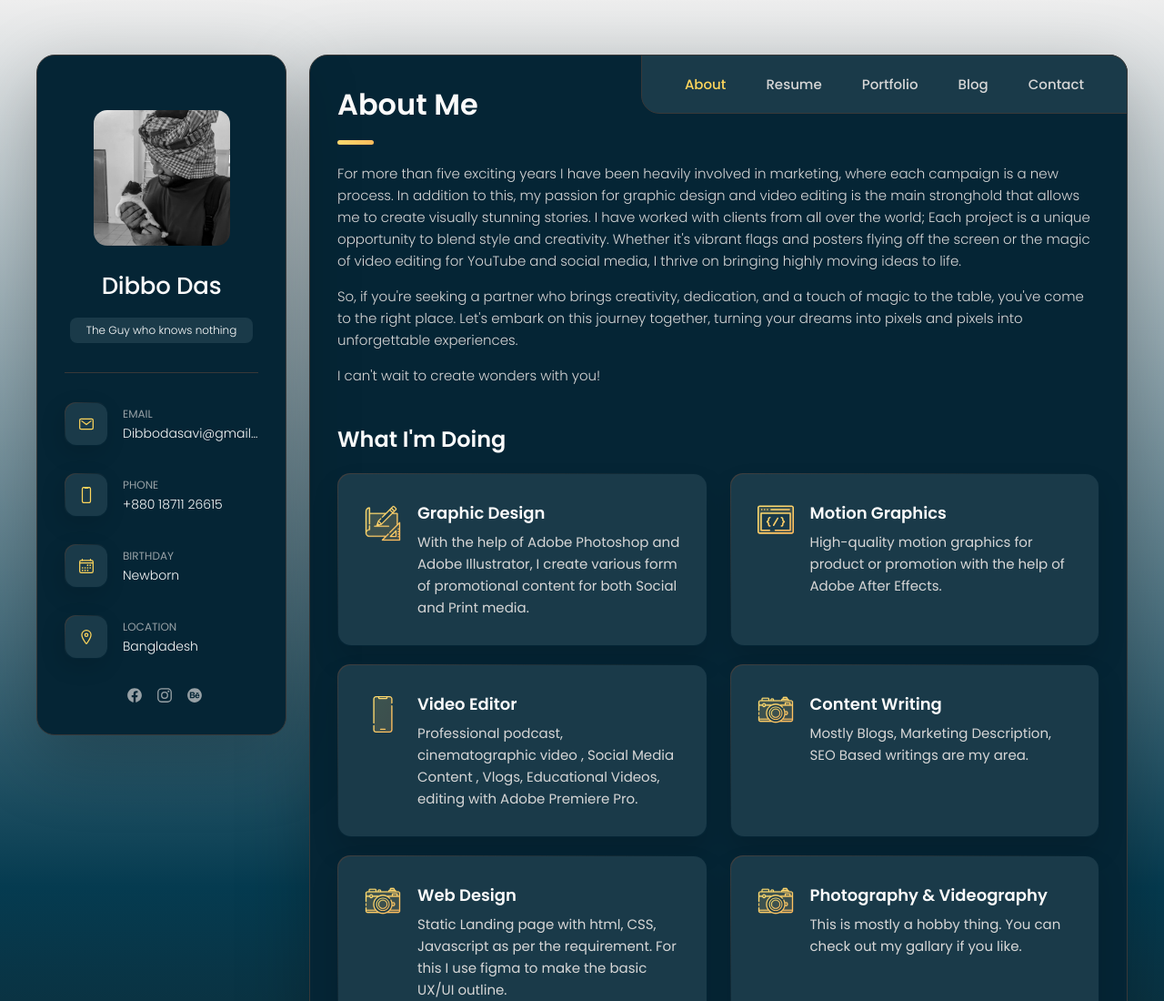
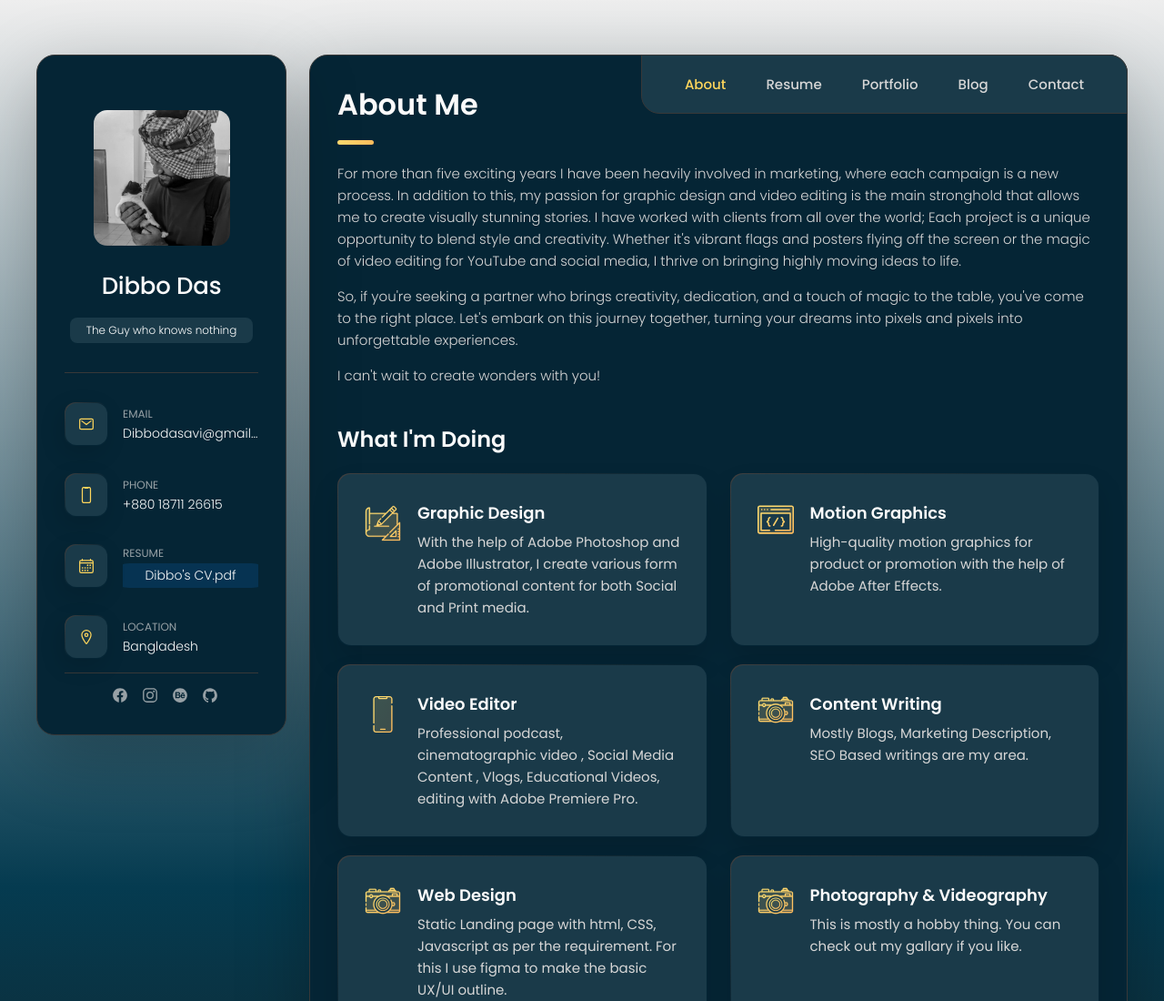
Before and after one commit to Dibbodasavi/kakarottosaitma, a plain HTML site: page index.html in a window 1280 px wide. Shown: the top 1100 px of the page at 91% size. Drawn offline with nearby package versions, Linux system fonts and the light colour scheme.

Commit message:
Fixed Link isues

```diff
--- a/assets/css/style.css
+++ b/assets/css/style.css
@@ -449,9 +449,23 @@ main {
   margin-bottom: 2px;
 }
 
-.contact-info :is(.contact-link, time, address) {
+.contact-info :is(.contact-link, time, address, ) {
   color: var(--white-2);
   font-size: var(--fs-7);
+}
+
+#Resume {
+  color: var(--white-2);
+  background-color: rgb(6, 51, 82);
+  border-radius: 5%;
+  padding-top: 2%;
+  padding-bottom: 2%;
+  text-align: center;
+}
+
+#Resume:hover {
+  color: var(--orange-yellow-crayola);
+  background-color: rgba(7, 70, 80, 0.821);
 }
 
 .contact-info address {
@@ -473,7 +487,7 @@ main {
 }
 
 .social-item .social-link:hover {
-  color: var(--light-gray);
+  color: var(--orange-yellow-crayola);
 }
 
 /*-----------------------------------*\
@@ -2014,7 +2028,7 @@ textarea.form-input::-webkit-resizer {
 
   .separator:last-of-type {
     margin: 15px 0;
-    opacity: 0;
+    opacity: 100;
   }
 
   .social-list {
--- a/index.html
+++ b/index.html
@@ -102,9 +102,16 @@
               </div>
 
               <div class="contact-info">
-                <p class="contact-title">Birthday</p>
+                <p class="contact-title">Resume</p>
 
-                <time datetime="1982-06-23">Newborn</time>
+                <a
+                  href="https://drive.google.com/file/d/1XXlybPVpCJgMgiKLU4IHL5ScYQvyL1Jk/view?usp=sharing"
+                  class="contact-link"
+                  id="Resume"
+                >
+                  Dibbo's CV.pdf
+                </a>
+                <a href=""></a>
               </div>
             </li>
 
@@ -146,6 +153,11 @@
             <li class="social-item">
               <a href="https://www.behance.net/dibbodasavi" class="social-link">
                 <ion-icon name="logo-behance"></ion-icon>
+              </a>
+            </li>
+            <li class="social-item">
+              <a href="https://github.com/Dibbodasavi" class="social-link">
+                <ion-icon name="logo-github"></ion-icon>
               </a>
             </li>
           </ul>
```
Also changed, not shown: 1 other file.
